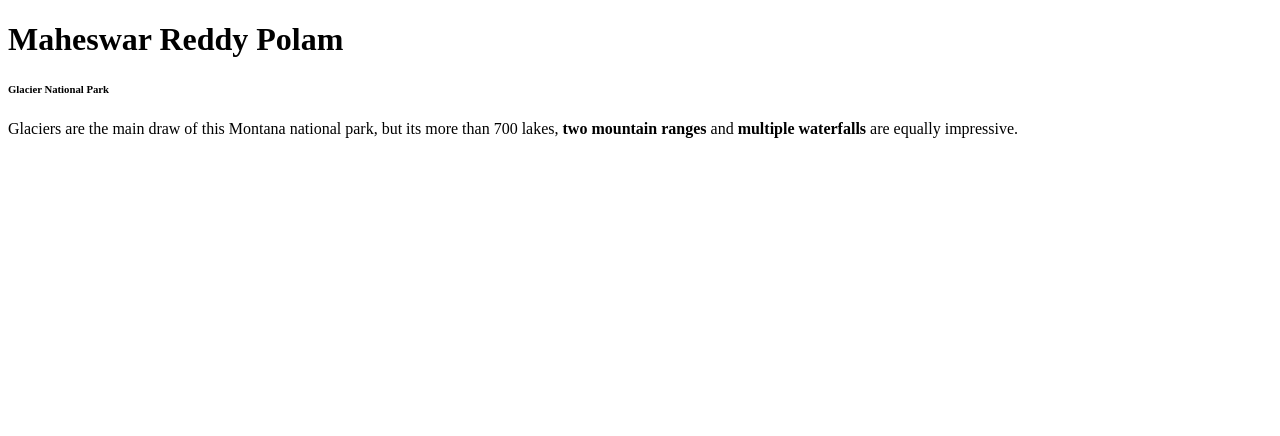
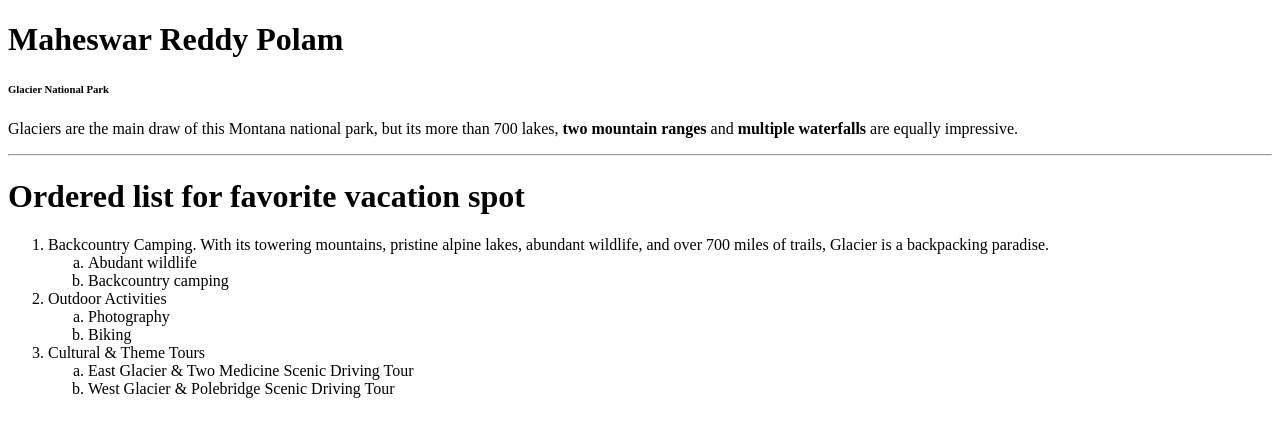
Before and after one commit to 44-563-WebApps-F23/44563-webapps-f23-assignment3-maheswarreddy-polam, a plain HTML site: page index.html in a window 1280 px wide. Drawn offline with Linux system fonts and the light colour scheme.

Commit message:
ordered kist

```diff
--- a/index.html
+++ b/index.html
@@ -9,3 +9,26 @@
         <p>Glaciers are the main draw of this Montana national park, but its more than 700 lakes,
              <b>two mountain ranges</b> and <b>multiple waterfalls</b> are equally impressive.
         </p>
+        <hr>
+        <h1>Ordered list for favorite vacation spot</h1>
+        <ol>
+            <li>Backcountry Camping. With its towering mountains, pristine alpine lakes,
+                 abundant wildlife, and over 700 miles of trails, Glacier is a  backpacking paradise.
+                 <ol type="a">
+                    <li>Abudant wildlife</li>
+                    <li>Backcountry camping</li>
+                 </ol>
+                </li>
+            <li>Outdoor Activities
+            <ol type="a">
+                <li>Photography</li>
+                <li>Biking</li>
+            </ol>
+            </li>
+            <li>Cultural & Theme Tours
+                <ol type="a">
+                    <li>East Glacier & Two Medicine Scenic Driving Tour</li>
+                    <li>West Glacier & Polebridge Scenic Driving Tour</li>
+                </ol>
+            </li>
+        </ol>
```
